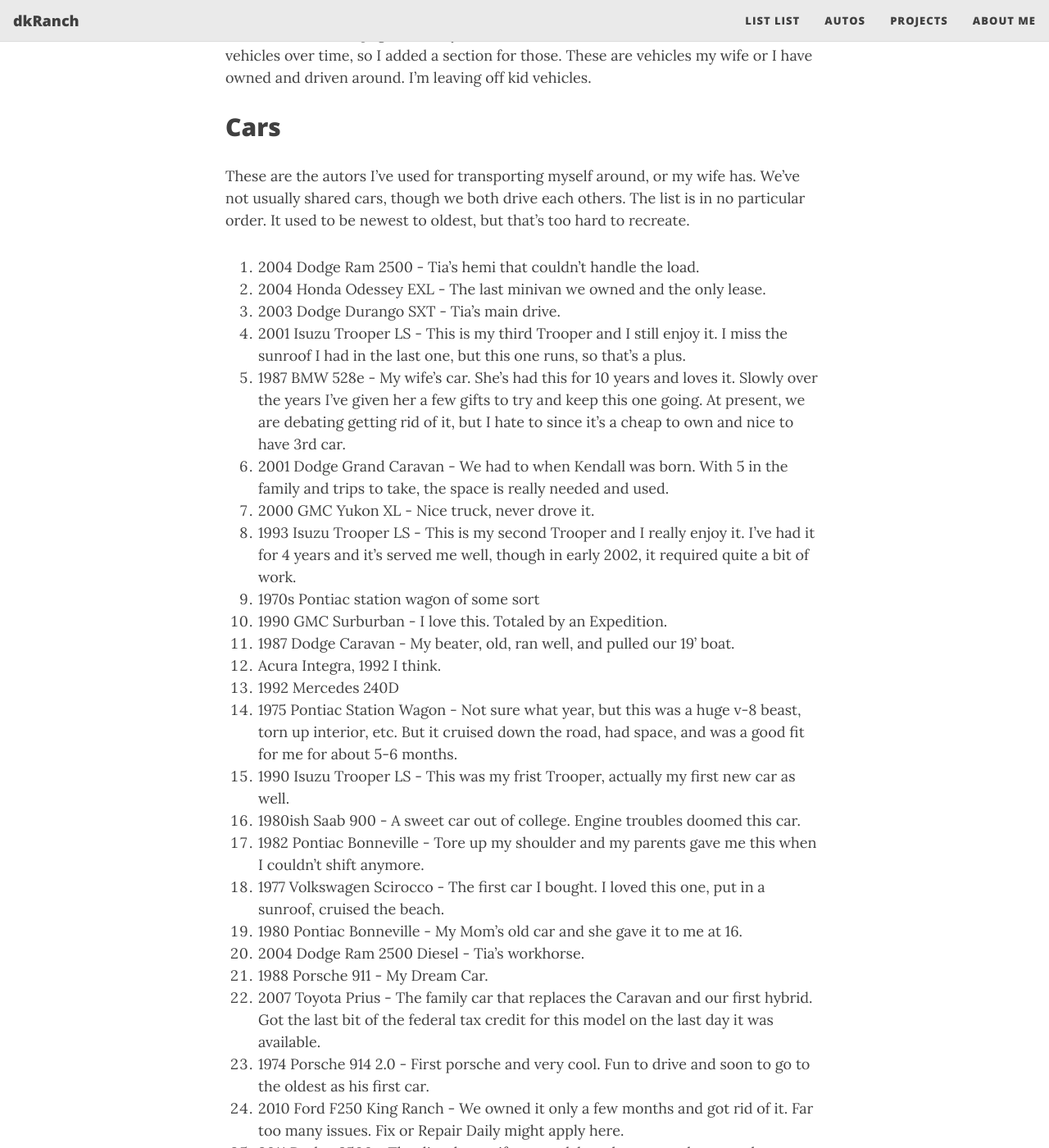
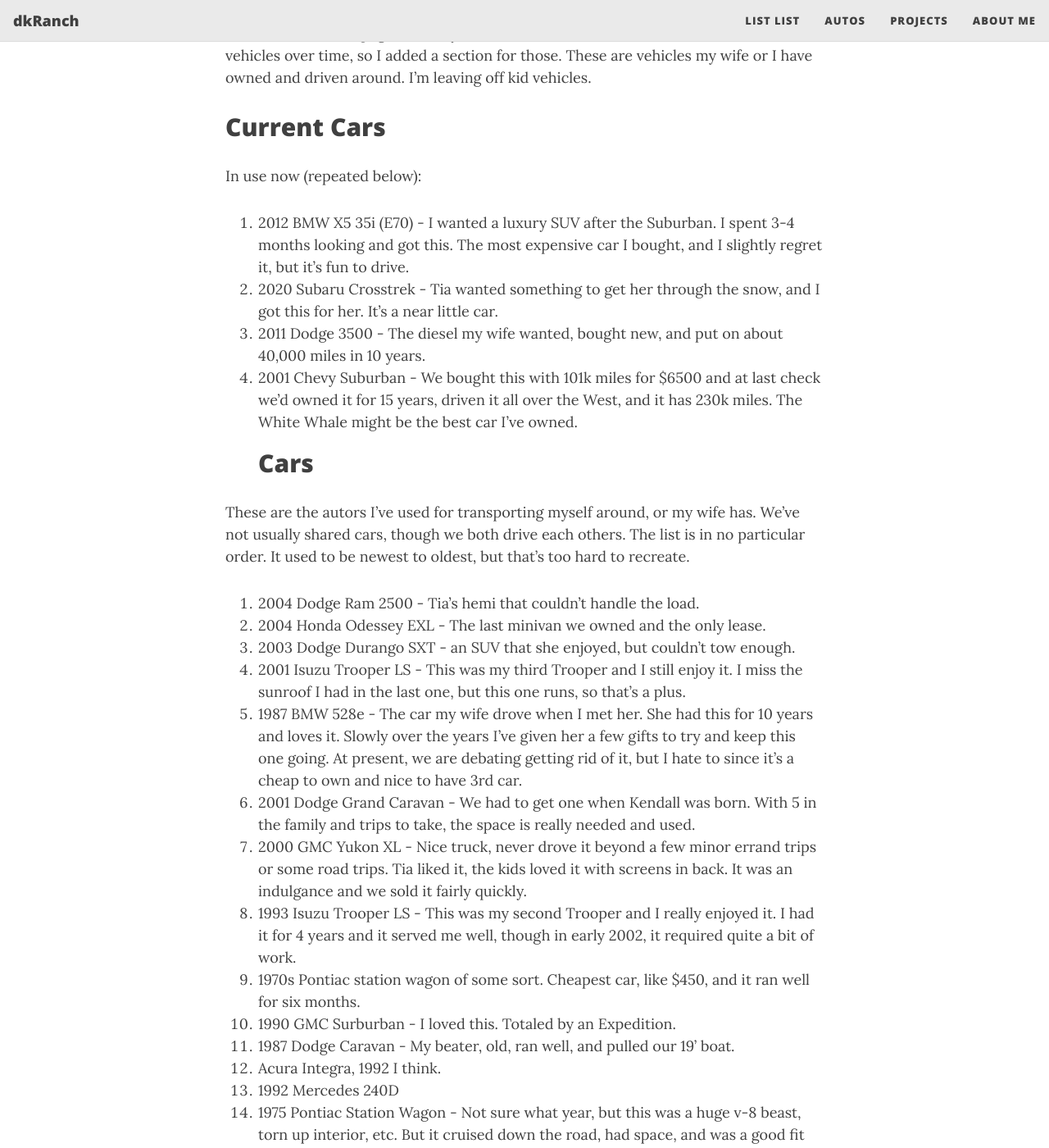
Before and after one commit to dkranch/www, a Jekyll site: the page built from autos.md, in a window 1280 px wide and 1400 px high, scrolled down 395 px. Shown: the whole window at 82% size. Built offline with Jekyll 4.4.1, drawn with Linux system fonts in a browser that asks for light colours; nearby versions of some CDN libraries.

Commit message:
car updates with current list added

```diff
--- a/autos.md
+++ b/autos.md
@@ -6,20 +6,27 @@
 
 I love cars, and this page is mostly about cars. However, I've started to have other vehicles over time, so I added a section for those. These are vehicles my wife or I have owned and driven around. I'm leaving off kid vehicles.
 
+## Current Cars
+
+In use now (repeated below):
+28. 2012 BMW X5 35i (E70) - I wanted a luxury SUV after the Suburban. I spent 3-4 months looking and got this. The most expensive car I bought, and I slightly regret it, but it's fun to drive.
+29. 2020  Subaru Crosstrek - Tia wanted something to get her through the snow, and I got this for her. It's a near little car.
+25. 2011 Dodge 3500 - The diesel my wife wanted, bought new, and put on about 40,000 miles in 10 years.
+26. 2001 Chevy Suburban - We bought this with 101k miles for $6500 and at last check we'd owned it for 15 years, driven it all over the West, and it has 230k miles. The White Whale might be the best car I've owned.
 ## Cars
 
 These are the autors I've used for transporting myself around, or my wife has. We've not usually shared cars, though we both drive each others. The list is in no particular order. It used to be newest to oldest, but that's too hard to recreate.
 
 1. 2004 Dodge Ram 2500 - Tia's hemi that couldn't handle the load.
 2. 2004 Honda Odessey EXL - The last minivan we owned and the only lease.
-3. 2003 Dodge Durango SXT - Tia's main drive.
-4. 2001 Isuzu Trooper LS - This is my third Trooper and I still enjoy it. I miss the sunroof I had in the last one, but this one runs, so that's a plus.
-5. 1987 BMW 528e - My wife's car. She's had this for 10 years and loves it. Slowly over the years I've given her a few gifts to try and keep this one going. At present, we are debating getting rid of it, but I hate to since it's a cheap to own and nice to have 3rd car.
-6. 2001 Dodge Grand Caravan - We had to when Kendall was born. With 5 in the family and trips to take, the space is really needed and used.
-7. 2000 GMC Yukon XL - Nice truck, never drove it.
-8. 1993 Isuzu Trooper LS - This is my second Trooper and I really enjoy it. I've had it for 4 years and it's served me well, though in early 2002, it required quite a bit of work.
-9. 1970s Pontiac station wagon of some sort
-10. 1990 GMC Surburban - I love this. Totaled by an Expedition.
+3. 2003 Dodge Durango SXT - an SUV that she enjoyed, but couldn't tow enough.
+4. 2001 Isuzu Trooper LS - This was my third Trooper and I still enjoy it. I miss the sunroof I had in the last one, but this one runs, so that's a plus.
+5. 1987 BMW 528e - The car my wife drove when I met her. She had this for 10 years and loves it. Slowly over the years I've given her a few gifts to try and keep this one going. At present, we are debating getting rid of it, but I hate to since it's a cheap to own and nice to have 3rd car.
+6. 2001 Dodge Grand Caravan - We had to get one when Kendall was born. With 5 in the family and trips to take, the space is really needed and used.
+7. 2000 GMC Yukon XL - Nice truck, never drove it beyond a few minor errand trips or some road trips. Tia liked it, the kids loved it with screens in back. It was an indulgance and we sold it fairly quickly.
+8. 1993 Isuzu Trooper LS - This was my second Trooper and I really enjoyed it. I had it for 4 years and it served me well, though in early 2002, it required quite a bit of work.
+9. 1970s Pontiac station wagon of some sort. Cheapest car, like $450, and it ran well for six months.
+10. 1990 GMC Surburban - I loved this. Totaled by an Expedition.
 11. 1987 Dodge Caravan - My beater, old, ran well, and pulled our 19' boat.
 12. Acura Integra, 1992 I think.
 13. 1992 Mercedes 240D
```
